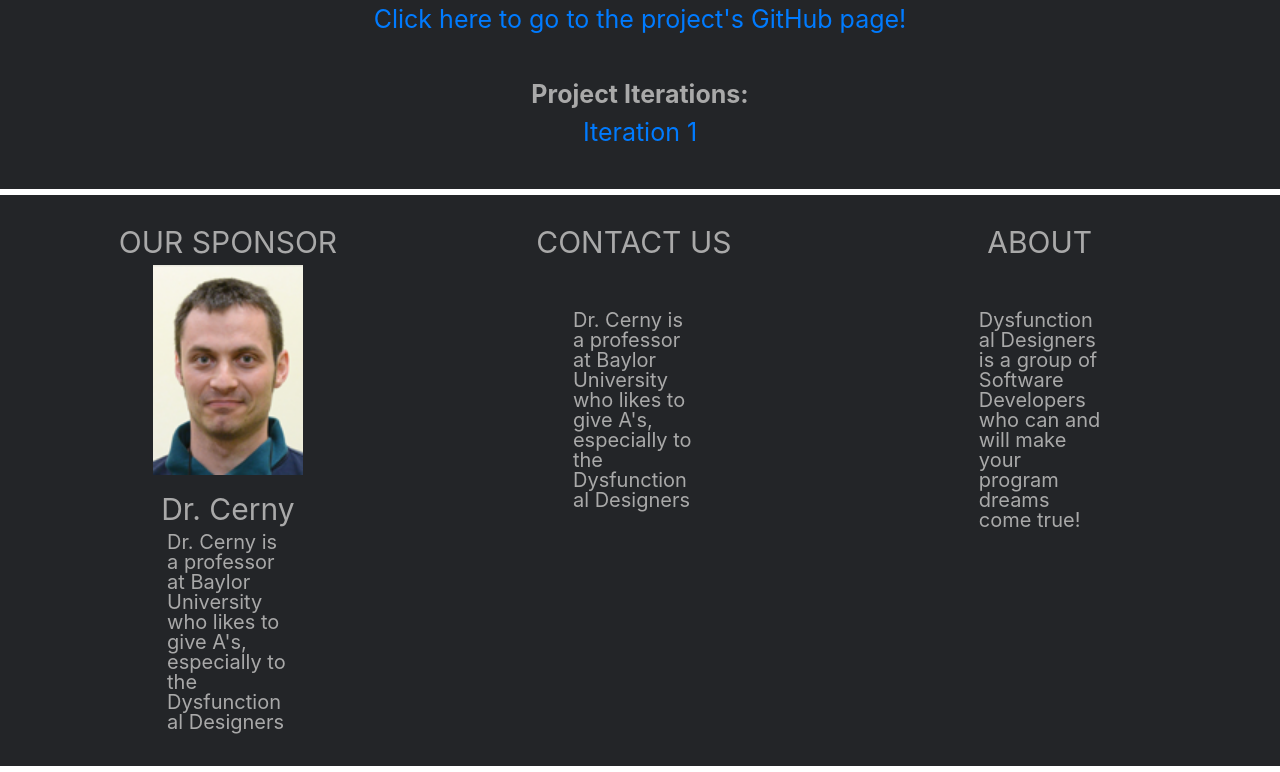
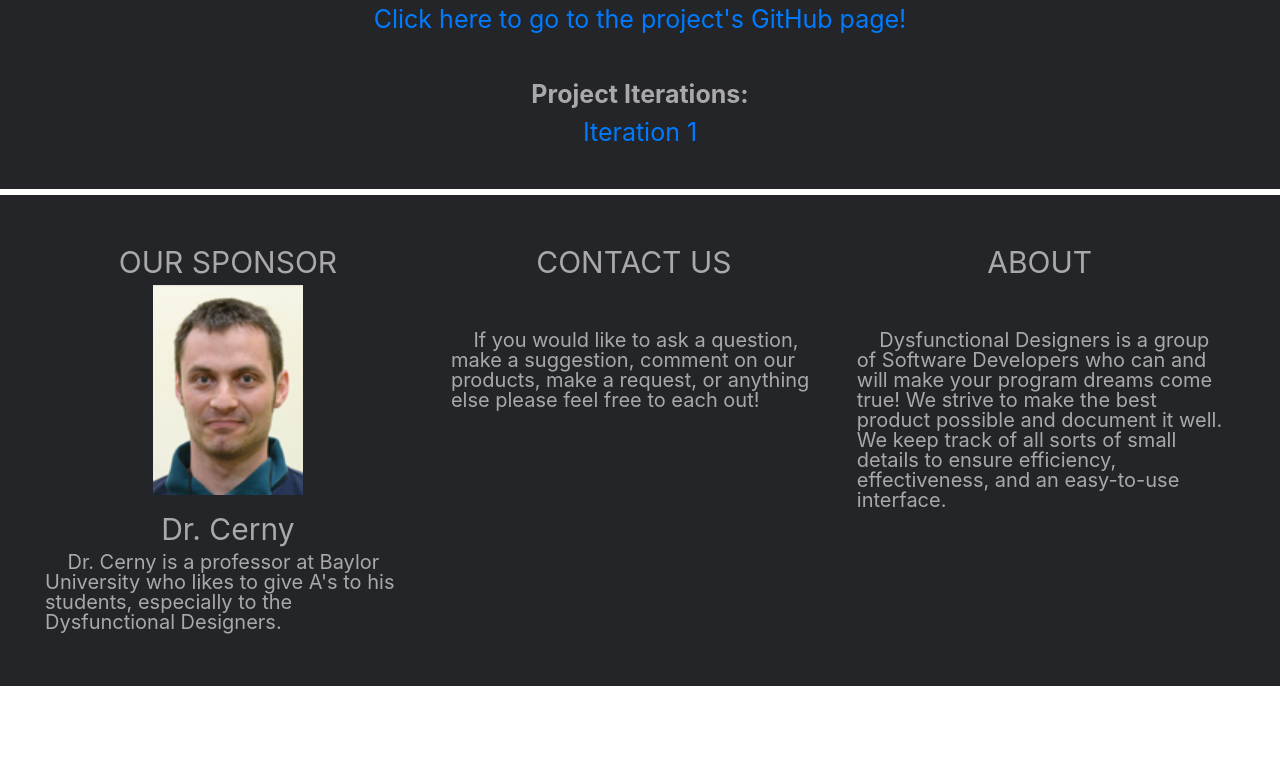
Before and after one commit to stratx21/SoftwareEngineeringIGroupProject, a plain HTML site: page Website/index.html in a window 1280 px wide. Shown: the part 849-1621 px from the top of the page. After the commit the page ends 1541 px from the top, so only its background shows below. Drawn offline with nearby package versions, Linux system fonts and the light colour scheme.

Commit message:
sections, description update, general updates

```diff
--- a/Website/index.html
+++ b/Website/index.html
@@ -55,21 +55,24 @@
 
             </a>
             <br />Dr. Cerny<br />
-            <a class = "desc" >Dr. Cerny is a professor at Baylor University who likes to give A's, especially to the Dysfunctional Designers </a>
+            <a class = "desc" >    Dr. Cerny is a professor at Baylor University who likes to give A's to his students, especially to the Dysfunctional Designers. </a>
 
         </section>
 
         <section>
             <a class = "title">CONTACT US</a>
             <br /><br />
-            <a class = "desc" >Dr. Cerny is a professor at Baylor University who likes to give A's, especially to the Dysfunctional Designers </a>
+            <a class = "desc" >    If you would like to ask a question, make a suggestion, comment on our products, make a request, or anything else please feel free to each out!
+            <br />
+            </a>
+
 
         </section>
 
         <section>
             <a class = "title">ABOUT</a>
             <br /><br />
-            <a class = "desc" >Dysfunctional Designers is a group of Software Developers who can and will make your program dreams come true! </a>
+            <a class = "desc" >    Dysfunctional Designers is a group of Software Developers who can and will make your program dreams come true! We strive to make the best product possible and document it well. We keep track of all sorts of small details to ensure efficiency, effectiveness, and an easy-to-use interface. </a>
         </section>
 
     </section>
--- a/Website/style.css
+++ b/Website/style.css
@@ -9,7 +9,7 @@ p{
 }
 
 section{
-    padding-left: 0px;
+    padding: 20px;
     margin: 0px;
     overflow:hidden;
     width:33%;
@@ -102,7 +102,6 @@ section > section{
     white-space: pre-wrap;
     display:inline-block;
     overflow: visible;
-    max-width: 30%;
 }
 
 .footer a.picture_display{
```
